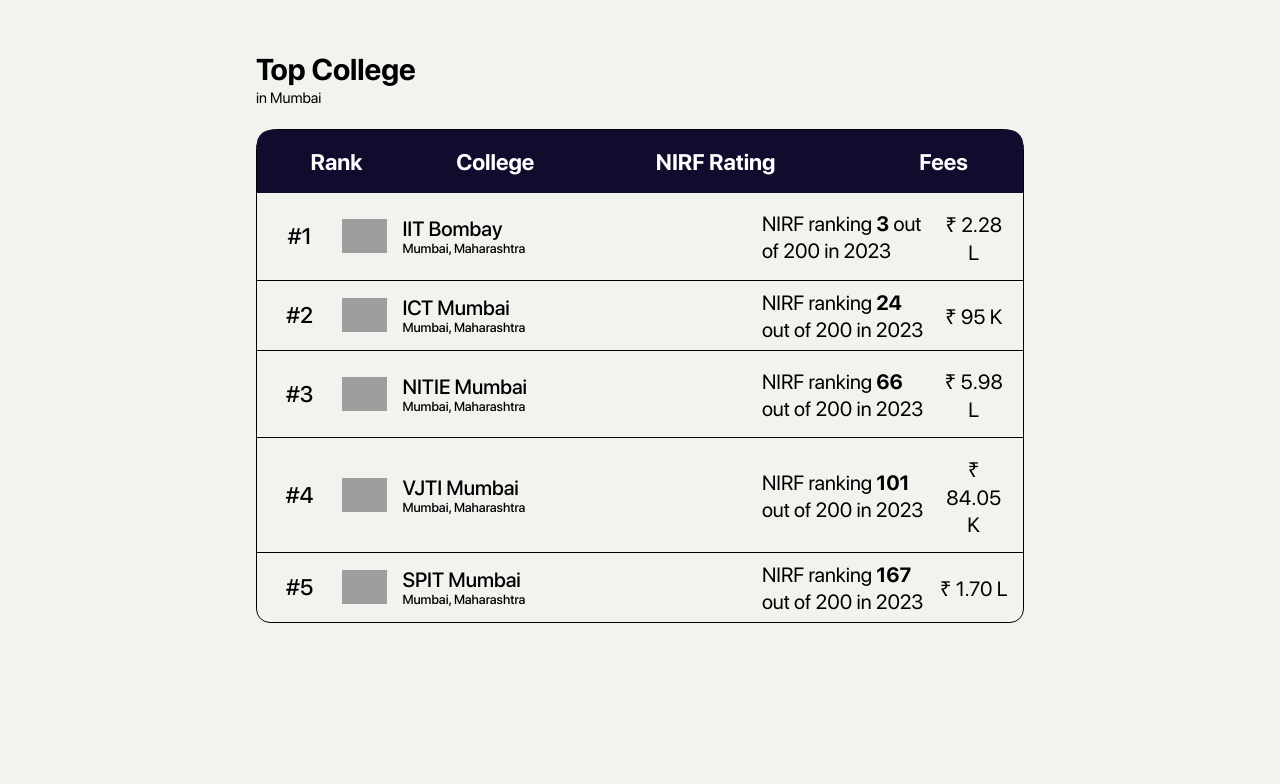
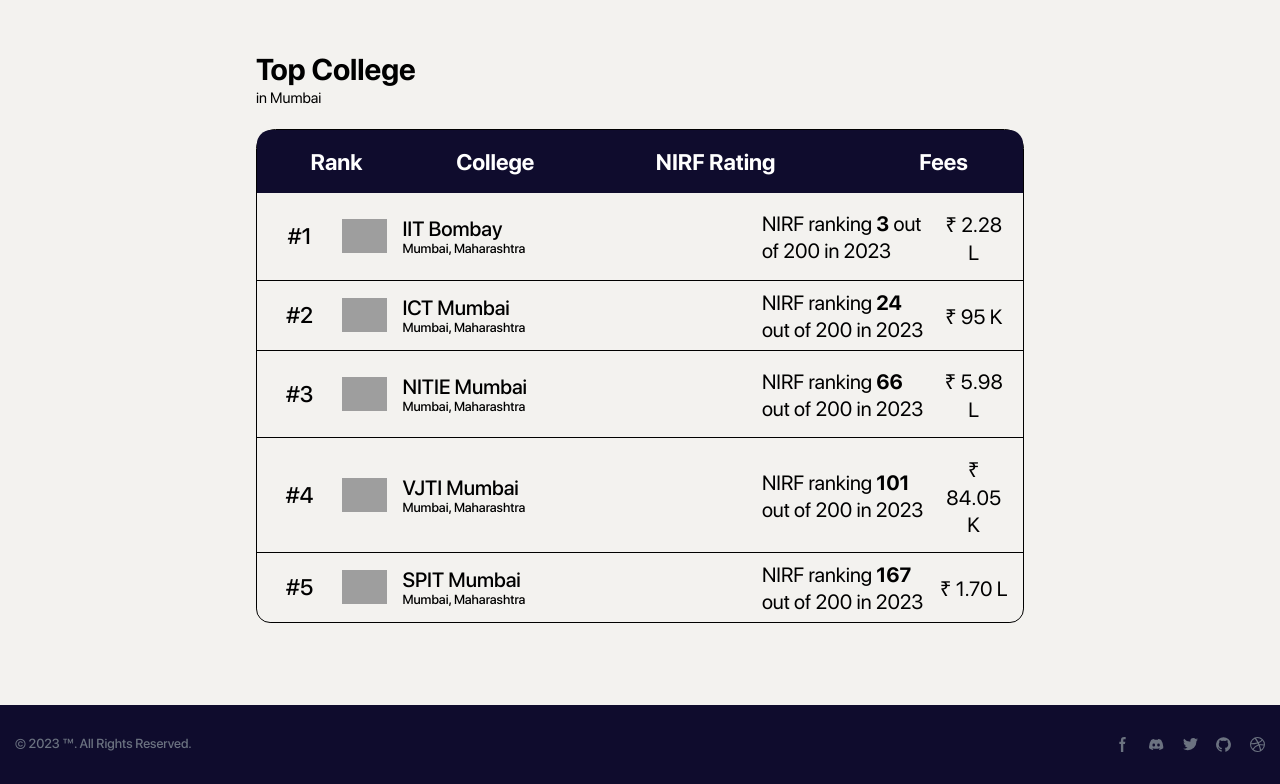
Before and after one commit to open-xyz/campus-finder, a React (Create React App) app: page / in a window 1280 px wide. Shown: the part 1347-2131 px from the top of the page. Before the commit the page ends 2022 px from the top, so only its background shows below. Built offline with nearby package versions, Linux system fonts and the light colour scheme; no server answers; grey boxes are pictures that could not be loaded.

Commit message:
footer added

```diff
--- a/src/App.js
+++ b/src/App.js
@@ -11,7 +11,6 @@
 
 import Institute from "./Pages/Institute/Institute";
 
-
 function App() {
   return (
     <Router>
@@ -23,19 +22,18 @@
           <Route path="/" element={<Home />} />
           <Route path="/college" element={<College />} />
           <Route path="/school" element={<School />} />
-
           <Route path="/colleges/:collegeName" element={<Institute />} /> // Add
           the new route for the single college page
           <Route path="/institute" element={<Institute />} />
-
           <Route path="/colleges/:collegeName" element={<SingleCollege />} /> //
           Add the new route for the single college page
-
           <Route path="/login" element={<Login />} />
           <Route path="/signup" element={<Singup />} />
         </Routes>
       </div>
-      {/* <Footer /> */}
+      <div style={{ marginTop: "2rem" }}>
+        <Footer />
+      </div>
     </Router>
   );
 }
```
